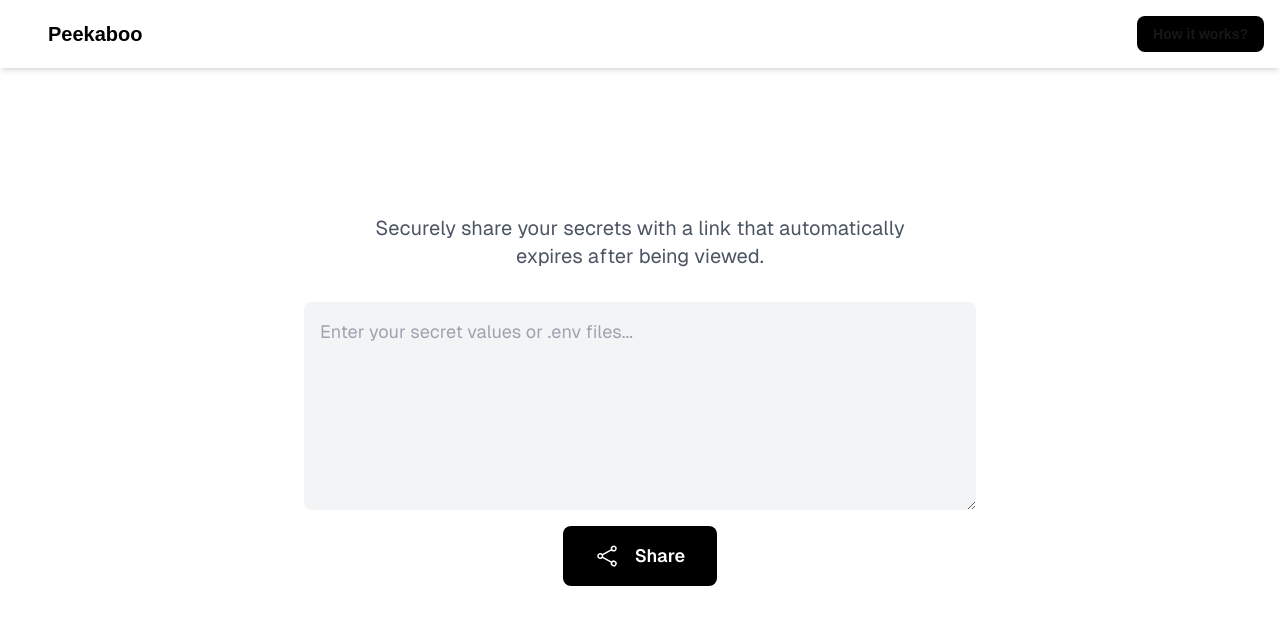
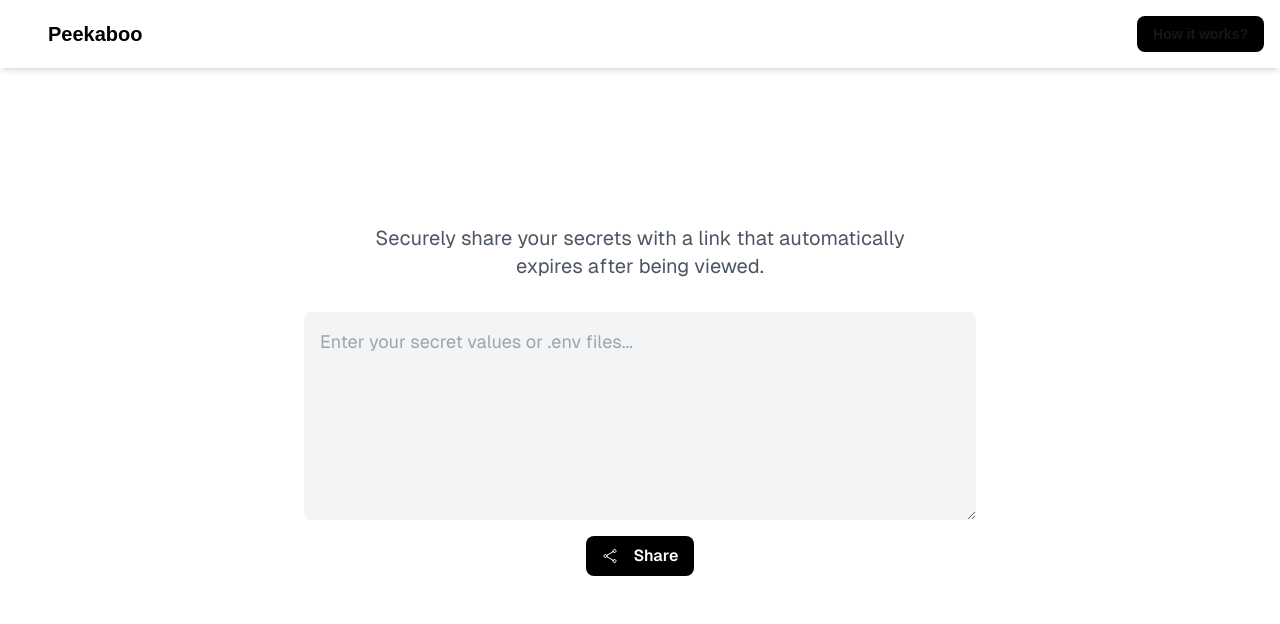
Before and after one commit to stretch0/peekaboo-app, a Next.js app: page / in a window 1280 px wide. Shown: the top 624 px of the page. Built offline with nearby package versions, Linux system fonts and the light colour scheme; no server answers.

Commit message:
Updated readme

```diff
--- a/components/AddSecretForm/AddSecretForm.tsx
+++ b/components/AddSecretForm/AddSecretForm.tsx
@@ -145,9 +145,9 @@ export default function AddSecretForm({
             />
             <button
               type="submit"
-              className="px-8 py-4 text-lg font-semibold text-white bg-black rounded-lg dark:text-black dark:bg-white dark:hover:bg-gray-100 dark:hover:text-black hover:bg-gray-100 hover:text-black focus:outline-none justify-center items-center flex gap-4 max-w-md mx-auto"
+              className="px-4 py-2 text-md font-semibold text-white bg-black rounded-lg dark:text-black dark:bg-white dark:hover:bg-gray-100 dark:hover:text-black hover:bg-gray-100 hover:text-black focus:outline-none justify-center items-center flex gap-4 max-w-md mx-auto"
             >
-              <svg xmlns="http://www.w3.org/2000/svg" fill="none" viewBox="0 0 24 24" strokeWidth={1.5} stroke="currentColor" className="size-6">
+              <svg xmlns="http://www.w3.org/2000/svg" fill="none" viewBox="0 0 24 24" strokeWidth={1.5} stroke="currentColor" className="size-4">
                 <path strokeLinecap="round" strokeLinejoin="round" d="M7.217 10.907a2.25 2.25 0 1 0 0 2.186m0-2.186c.18.324.283.696.283 1.093s-.103.77-.283 1.093m0-2.186 9.566-5.314m-9.566 7.5 9.566 5.314m0 0a2.25 2.25 0 1 0 3.935 2.186 2.25 2.25 0 0 0-3.935-2.186Zm0-12.814a2.25 2.25 0 1 0 3.933-2.185 2.25 2.25 0 0 0-3.933 2.185Z" />
               </svg>
               Share
```
Also changed, not shown: 1 other file (tests, documents, lock files or other folders).
